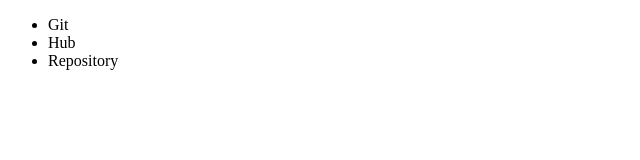
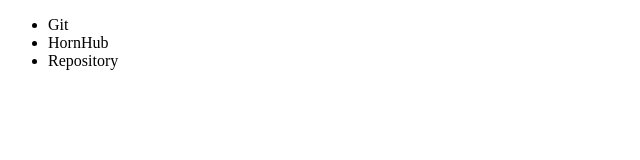
Before and after one commit to ozmandias/GitHub-Repository, a plain HTML site: page index.html in a window 1280 px wide. Shown: the full height of the page, 0-640 px from the left. Drawn offline with Linux system fonts and the light colour scheme.

Commit message:
made changes more detail

```diff
--- a/index.html
+++ b/index.html
@@ -9,7 +9,7 @@
       <div class="">
           <ul>
             <li>Git</li>
-            <li>Hub</li>
+            <li>HornHub</li>
             <li>Repository</li>
           </ul>
       </div>
```
